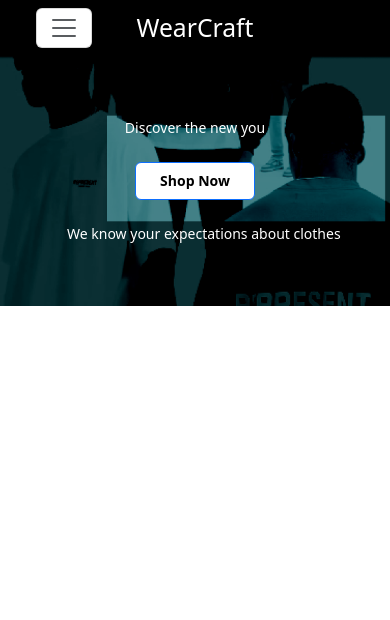
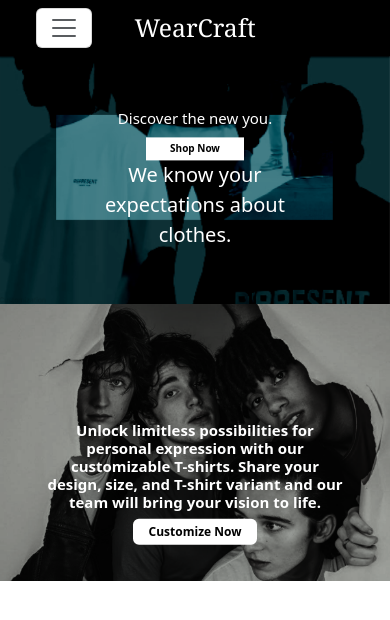
Before and after one commit to SaadOps/WearCraft-React, a React (Vite) app: page / in a window 390 px wide. Shown: the top 620 px of the page. Built offline with nearby package versions, Linux system fonts and the light colour scheme.

Commit message:
customization page added

```diff
--- a/package.json
+++ b/package.json
@@ -4,6 +4,7 @@
   "version": "0.0.0",
   "type": "module",
   "scripts": {
+    "start": "react-scripts start",
     "dev": "vite",
     "build": "vite build",
     "lint": "eslint . --ext js,jsx --report-unused-disable-directives --max-warnings 0",
--- a/src/App.jsx
+++ b/src/App.jsx
@@ -3,11 +3,13 @@ import './App.css';
 import './index.css';
 import Navbar from './components/Navbar';
 import Hero from './components/Hero';
+import Customization from './components/Customization';
 function App() {
   return (
     <div className='m-0 p-0'>
            <Navbar />
            <Hero />
+           <Customization/>
 
     </div>
 
--- /dev/null
+++ b/src/components/Customization.css
@@ -0,0 +1,45 @@
+.body-text{
+    text-align: center;
+    margin-top: 160px;
+}
+.custom-text{
+    color: white;
+    font-size: 28px;
+    font-weight: bold;
+    width: 550px;
+
+}
+.custom-button{
+    background-color: white;
+    color: black;
+    font-weight: bold;
+    padding-left: 0.625rem;
+padding-right: 0.625rem;
+padding-top: 0.5rem;
+padding-bottom: 0.5rem;
+border-radius: 0.375rem; /* 6px */
+border-width: 0px;
+
+}
+.custom-button:hover{
+    background-color: #830303;
+}
+
+
+@media (max-width: 767px) {
+    .custom-text{
+        font-size: 15px;
+        width: 300px;
+    }
+    .body-text{
+        margin-top: 80px;
+    }
+    .custom-button{
+        padding-top: 0.25rem; /* 4px */
+    padding-bottom: 0.25rem; /* 4px */
+    padding-left: 1rem;
+    padding-right: 1rem;
+    font-size: 12px;
+
+    }
+  }
--- /dev/null
+++ b/src/components/Customization.jsx
@@ -0,0 +1,33 @@
+import React from 'react';
+import Image from 'react-bootstrap/Image';
+import Card from 'react-bootstrap/Card';
+import Button from 'react-bootstrap/Button';
+import './Customization.css';
+import customizationImage from '../assets/Customization.png';
+import { Content } from 'antd/lib/layout/layout';
+
+function CardOnImage() {
+  return (
+    <div className=" relative w-full max-w-full max-h-612px">
+      <Image src={customizationImage} style={{ width: '100%', maxWidth: '100%', maxHeight: '612px' }} />
+      <div className="absolute top-1/2 left-1/2 transform -translate-x-1/2 -translate-y-1/2 ">
+        <Card className="  border-none bg-transparent ">
+          <Card.Body className='body-text'>
+            <Card.Title className="custom-text ">
+            Unlock limitless possibilities for personal expression with our customizable T-shirts. Share your design, size, and T-shirt variant and our team will bring your vision
+to life.
+            </Card.Title>
+            <Button
+
+              className=" custom-button "
+            >
+              Customize Now
+            </Button>
+          </Card.Body>
+        </Card>
+      </div>
+    </div>
+  );
+}
+
+export default CardOnImage;
--- /dev/null
+++ b/src/components/Hero.css
@@ -0,0 +1,52 @@
+
+.custom-initial-font-size {
+  font-size: 40px;
+  font-weight: 200;
+  color: white;
+
+}
+
+.custom-initial-font-size1 {
+  font-size: 30px;
+  color: white;
+
+
+}
+.card-body{
+  align-items: center;
+  text-align: center;
+}
+.shop-button{
+  background-color: white;
+  color: black;
+  font-weight: bold;
+  padding-top: 0.5rem;
+padding-bottom: 0.5rem;
+padding-left: 2rem;
+padding-right: 2rem;
+border-radius: 0px;
+border-width: 0px;
+
+}
+.shop-button:hover{
+  color: white;
+  background-color: rgb(54, 49, 83);
+}
+
+@media (max-width: 767px) {
+  .custom-initial-font-size {
+    font-size: 20px;
+    width: 250px;
+  }
+  .custom-initial-font-size1{
+    font-size: 15px;
+
+  }
+  .shop-button{
+    padding-top: 0.25rem; /* 4px */
+    padding-bottom: 0.25rem; /* 4px */
+    padding-left: 1.5rem;
+    padding-right: 1.5rem;
+    font-size: 10px;
+  }
+}
--- a/src/components/Hero.jsx
+++ b/src/components/Hero.jsx
@@ -1,6 +1,7 @@
 import React from 'react';
 import Image from 'react-bootstrap/Image';
 import Card from 'react-bootstrap/Card';
+import './Hero.css';
 import Button from 'react-bootstrap/Button';
 import heroImage from '../assets/Hero.png';
 
@@ -8,21 +9,20 @@ function CardOnImage() {
   return (
     <div className="relative w-full max-w-full max-h-612px">
       <Image src={heroImage} style={{ width: '100%', maxWidth: '100%', maxHeight: '612px' }} />
-
-      <div className="absolute top-1/2 left-1/2 transform -translate-x-1/2 -translate-y-1/2 text-center">
-        <Card className="w-72 border-none bg-transparent mx-auto">
-          <Card.Body>
-            <Card.Title className="text-white text-sm sm:text-base md:text-lg lg:text-xl xl:text-2xl 2xl:text-3xl 3xl:text-3xl whitespace-nowrap mb-4">
-              Discover the new you
+<div className="absolute top-1/2 left-1/2 transform -translate-x-1/2 -translate-y-1/2 ">
+        <Card className=" border-none bg-transparent ">
+          <Card.Body className='card-body'>
+            <Card.Title className="custom-initial-font-size1  ">
+              Discover the new you.
             </Card.Title>
             <Button
-              variant="primary"
-              className="bg-white hover:bg-gray-100 text-black text-sm sm:text-base md:text-lg lg:text-xl xl:text-2xl 2xl:text-3xl 3xl:text-3xl font-bold py-2 px-4 rounded"
+
+              className="shop-button"
             >
               Shop Now
             </Button>
-            <Card.Text className="text-white text-sm sm:text-base md:text-lg lg:text-xl xl:text-2xl 2xl:text-3xl 3xl:text-3xl mt-4 whitespace-nowrap">
-              We know your expectations about clothes
+            <Card.Text className="custom-initial-font-size ">
+              We know your expectations about clothes.
             </Card.Text>
           </Card.Body>
         </Card>
--- a/src/components/Navbar.jsx
+++ b/src/components/Navbar.jsx
@@ -8,14 +8,14 @@ import BagIcon from '../assets/BagIcon.svg';
 import GroupIcon from '../assets/GroupIcon.svg'
 function Navb() {
   return (
-    <Navbar expand="lg" className="bg-black px-4">
+    <Navbar expand="lg" className="bg-black px-4 ">
       <Container fluid>
         {/* Navbar.Toggle button */}
         <Navbar.Toggle aria-controls="basic-navbar-nav" className="order-first text-white bg-white " />
         {/* Navbar.Collapse content */}
         <Navbar.Collapse id="basic-navbar-nav">
           {/* Nav items aligned to the left */}
-          <Nav className="me-auto">
+          <Nav className="me-auto ">
             <Nav.Link href="#home" className="text-white fs-5 me-3">
               Men
             </Nav.Link>
@@ -24,7 +24,7 @@ function Navb() {
             </Nav.Link>
           </Nav>
           {/* Nav items aligned to the right */}
-          <Nav className="ms-auto">
+          <Nav className="ms-auto ">
             <Nav.Link href="#link" className="text-white ms-3">
             <Image src={SearchIcon}  />
 
@@ -42,7 +42,7 @@ function Navb() {
           </Nav>
         </Navbar.Collapse>
         {/* Navbar.Brand with flexbox classes */}
-        <Navbar.Brand href="#home" className="text-white text-center fs-2 position-absolute start-50 translate-middle-x">
+        <Navbar.Brand href="#home" className="text-white font-serif text-center fs-2 position-absolute start-50 translate-middle-x">
           WearCraft
         </Navbar.Brand>
       </Container>
--- a/src/main.jsx
+++ b/src/main.jsx
@@ -4,7 +4,7 @@ import React from 'react'
 // import 'bootstrap'; // Import the Bootstrap JS module
 
 import ReactDOM from 'react-dom/client'
-import App from './App.jsx'
+import App from './App'
 import './index.css'
 
 ReactDOM.createRoot(document.getElementById('root')).render(
```
Also changed, not shown: src/assets/Customization.png (added), src/assets/Hero.png.
